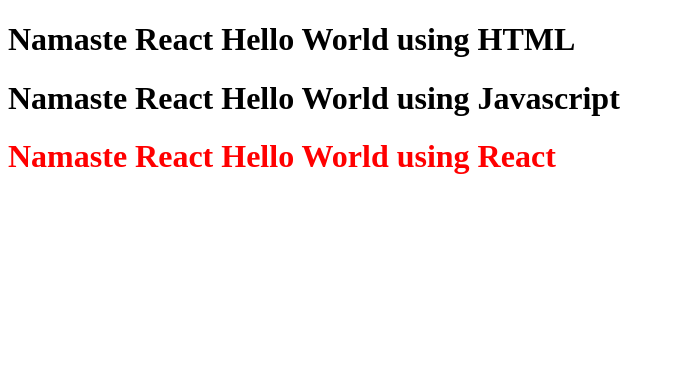
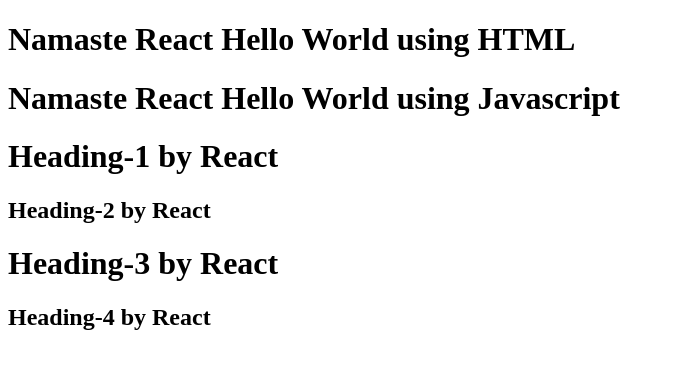
Before and after one commit to suniilghate/namastereact, a plain HTML site: page chapter-1/index.html in a window 1280 px wide. Shown: the whole page, without its empty margins (0-675 px from the left). Drawn offline with nearby package versions, Linux system fonts and the light colour scheme.

Commit message:
Nested div structure

```diff
--- a/chapter-1/App.js
+++ b/chapter-1/App.js
@@ -1,5 +1,40 @@
-const elemHeading = React.createElement("h1", {
-    "id": "headingId",
-}, "Namaste React Hello World using React");
-const doomRoot = ReactDOM.createRoot(document.getElementById("root"));
-doomRoot.render(elemHeading);
+// const elemHeading = React.createElement("h1", {
+//     "id": "headingId",
+// }, "Namaste React Hello World using React");
+// const doomRoot = ReactDOM.createRoot(document.getElementById("root"));
+// doomRoot.render(elemHeading);
+
+/**
+ *
+ * <div id="parent">
+ *   <div id="child-1">
+ *     <h1>Heading-1</h1>
+ *     <h2>Heading-2</h2>
+ *   </div>
+ *   <div id="child-2">
+ *     <h1>Heading-3</h1>
+ *     <h2>Heading-4</h2>
+ *   </div>
+ * </div>
+ *
+ */
+
+// const parentElm = React.createElement("div", {"id": "parentDiv"},
+//     React.createElement("div", {"id": "childDiv"},
+//         React.createElement("h1", {}, "Heading - grand child")
+//     )
+// )
+
+const parentDiv = React.createElement("div", {"id":"parent"}, [
+    React.createElement("div", {"id":"child-1"},[
+        React.createElement("h1", {}, "Heading-1 by React"),
+        React.createElement("h2", {}, "Heading-2 by React")
+    ]),
+    React.createElement("div", {"id":"child-2"}, [
+        React.createElement("h1", {}, "Heading-3 by React"),
+        React.createElement("h2", {}, "Heading-4 by React")
+    ])
+])
+
+const rootElemnt = ReactDOM.createRoot(document.getElementById("root"));
+rootElemnt.render(parentDiv);
--- a/chapter-1/index.css
+++ b/chapter-1/index.css
@@ -2,3 +2,7 @@
 {
     color: red;
 }
+
+#parentDiv {
+    color:blueviolet;
+}
```
